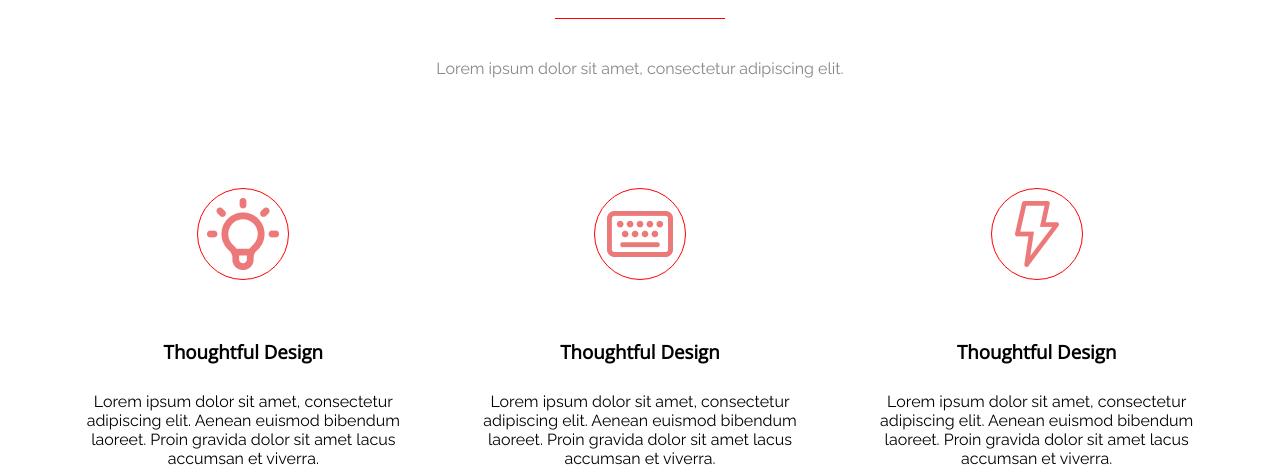
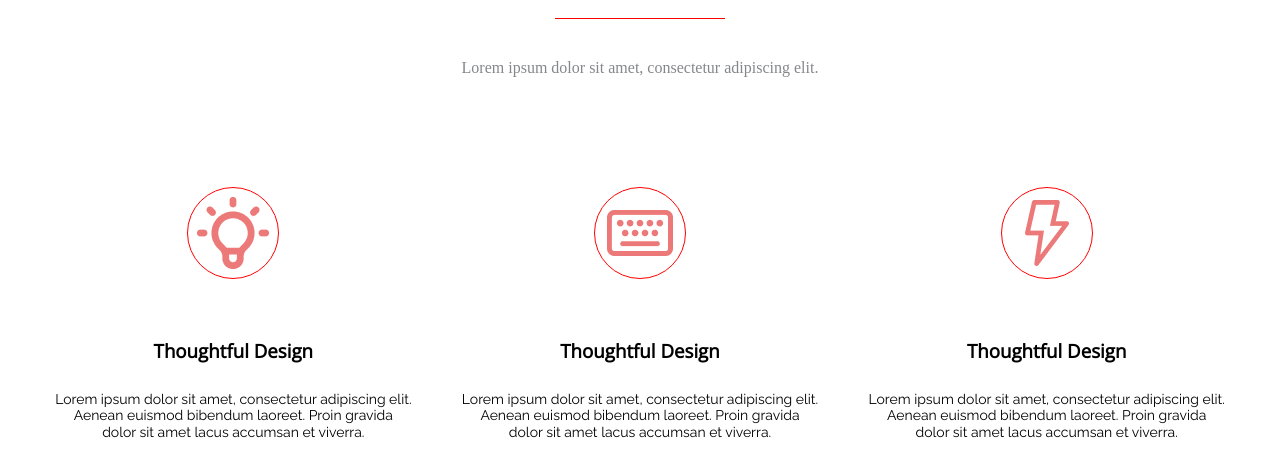
Before and after one commit to ImmDz/axit-Iskhakov, a plain HTML site: page index.html in a window 1280 px wide. Shown: the part 716-1184 px from the top of the page. After the commit the page ends 1156 px from the top, so only its background shows below. Drawn offline with nearby package versions, Linux system fonts and the light colour scheme.

Commit message:
renamed classes in awesome section & awesome-block.css

```diff
--- a/css/awesome-block.css
+++ b/css/awesome-block.css
@@ -9,12 +9,10 @@
     margin-top: 50px;
 }
 
-.container {
-    padding: 0 15px;
-    max-width: 1170px;
+.container__awesome {
     align-items: center;
     text-align: center;
-    font-family: 'Raleway', sans-serif;
+
 }
 
 .awesome__title {
@@ -23,6 +21,7 @@
     font-size: 36px;
     line-height: 42px;
     text-transform: uppercase;
+    font-family: 'Raleway', sans-serif;
 }
 
 .awesome__line {
@@ -46,7 +45,7 @@
 
 }
 
-.image{
+.image {
     width: 92px;
     height: 92px;
     margin: auto;
@@ -83,8 +82,9 @@
     text-transform: capitalize;
 }
 
-.container_item-text {
+.awesome__item-text {
+    font-family: 'Raleway', sans-serif;
     font-weight: 400;
-    font-size: 18px;
-    line-height: 21px;
+    font-size: 14px;
+    line-height: 16.44px;
 }
--- a/css/tabs-block.css
+++ b/css/tabs-block.css
@@ -11,11 +11,11 @@
 .container {
     max-width: 1170px;
     margin: auto;
-    position: relative;
 }
 
 .container__tabs {
     border: 1px #C6CBCD solid;
+    position: relative;
 }
 
 .tabs__left-sidebar {
--- a/index.html
+++ b/index.html
@@ -45,7 +45,7 @@
         </section>
 
         <section class="awesome">
-            <div class="container">
+            <div class="container container__awesome">
                 <h2 class="awesome__title">why this is awesome</h2>
                 <div class="awesome__line"></div>
                 <p class="awesome__about">Lorem ipsum dolor sit amet, consectetur adipiscing elit.</p>
```
